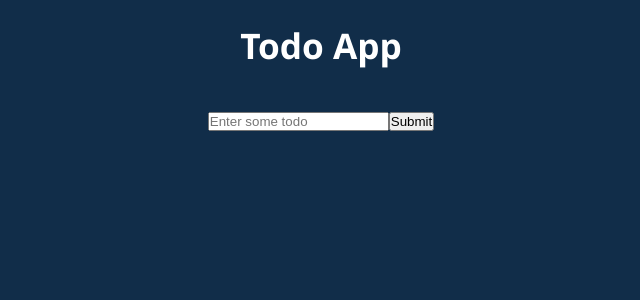
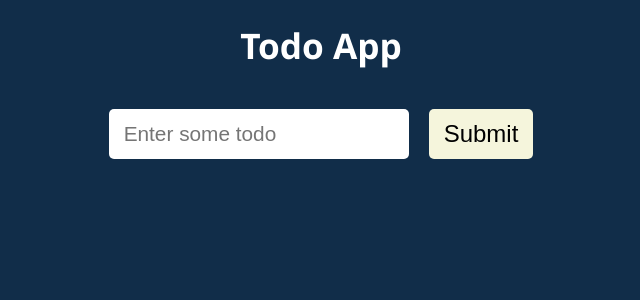
Before and after one commit to AnatoliyKhimanych/todo-app, a React (Create React App) app: page / in a window 1280 px wide. Shown: the top 300 px of the page, without its empty margins (319-959 px from the left). Built offline with nearby package versions, Linux system fonts and the light colour scheme.

Commit message:
styles: добавить стили для компонента TodoForm и обернуть форму в контейнер

```diff
--- a/src/components/Todos/TodoForm.js
+++ b/src/components/Todos/TodoForm.js
@@ -1,4 +1,5 @@
 import { useState } from 'react';
+import styles from './TodoForm.module.css';
 
 const TodoForm = ({ addTodo }) => {
   const [text, setText] = useState('');
@@ -10,6 +11,7 @@ const TodoForm = ({ addTodo }) => {
   };
 
   return (
+    <div className={styles.todoFormContainer}>
       <form onSubmit={onSubmitHandler}>
         <input
           placeholder="Enter some todo"
@@ -18,6 +20,7 @@ const TodoForm = ({ addTodo }) => {
         />
         <button type="submit">Submit</button>
       </form>
+    </div>
   );
 };
 
--- a/src/components/Todos/TodoForm.module.css
+++ b/src/components/Todos/TodoForm.module.css
@@ -0,0 +1,34 @@
+.todoFormContainer {
+  margin-bottom: 30px;
+}
+
+.todoFormContainer form {
+  display: flex;
+  align-items: center;
+  justify-content: center;
+}
+
+.todoFormContainer input {
+  width: 45%;
+  height: 30px;
+  font-size: 1.3rem;
+}
+
+.todoFormContainer button {
+  margin-left: 20px;
+  height: 50px;
+  cursor: pointer;
+  background-color: beige;
+  font-size: 1.5rem;
+}
+
+.todoFormContainer button:hover {
+  background-color: rgb(240, 240, 155);
+}
+
+.todoFormContainer input,
+button {
+  padding: 10px 15px;
+  border: none;
+  border-radius: 5px;
+}
```
Lines whose indentation alone changed are shown as unchanged.
